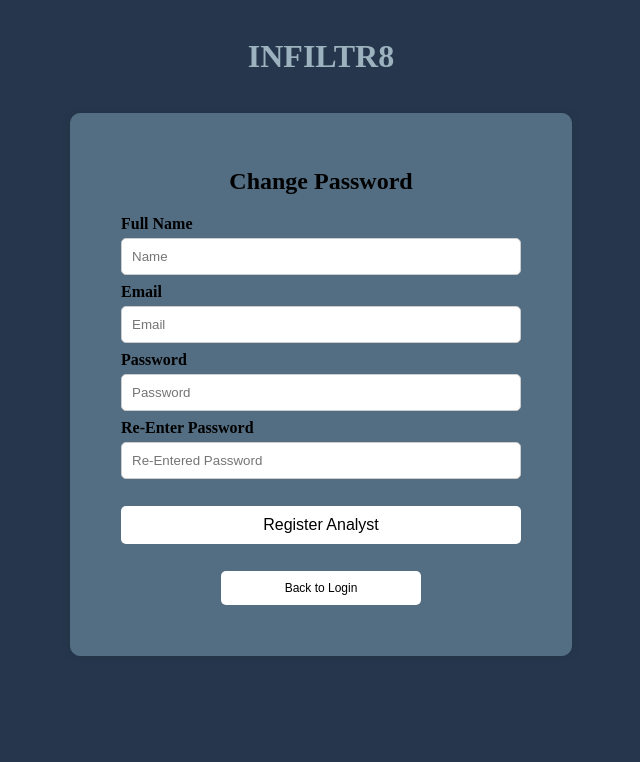
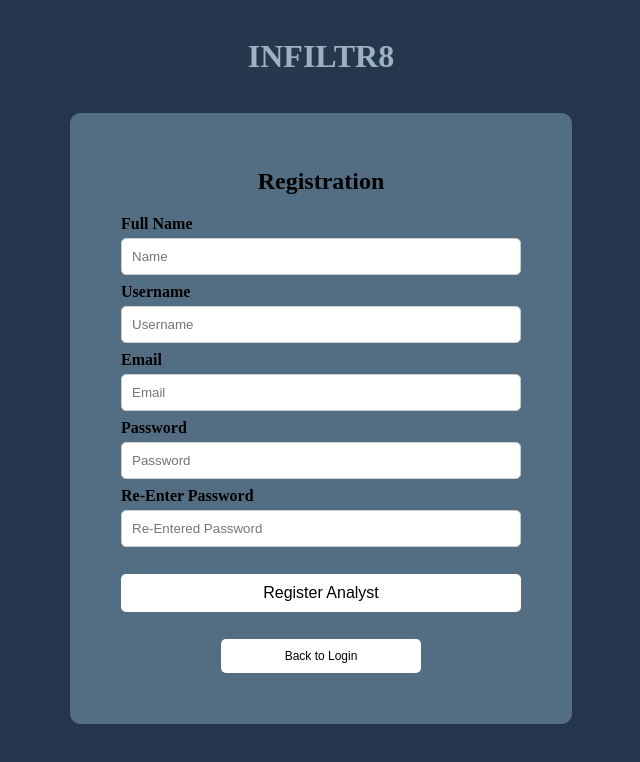
Before and after one commit to Walt-20/CS4311_INFILTR8_7TheWarriors_Fall2024, a SvelteKit app: page /registration in a window 1280 px wide. Shown: the top 762 px of the page, without its empty margins (319-959 px from the left). Built offline with nearby package versions, Linux system fonts and the light colour scheme.

Commit message:
updated registration gui

```diff
--- a/src/routes/registration/+page.svelte
+++ b/src/routes/registration/+page.svelte
@@ -107,10 +107,13 @@
 <h1> INFILTR8 </h1>
 <form on:submit|preventDefault={registerUser}>
     <div>
-        <h2 class="titleform"> Change Password </h2>
+        <h2 class="titleform"> Registration </h2>
         <div class="register-info">
             <label for="fullname">Full Name</label>
             <input type="text" id="fullname" placeholder="Name" bind:value={fullname} />
+
+            <label for="username">Username</label>
+            <input type="text" id="Username" placeholder="Username" bind:value={username} />
 
             <label for="email">Email</label>
             <input type="text" id="email" placeholder="Email" bind:value={email} />
```
